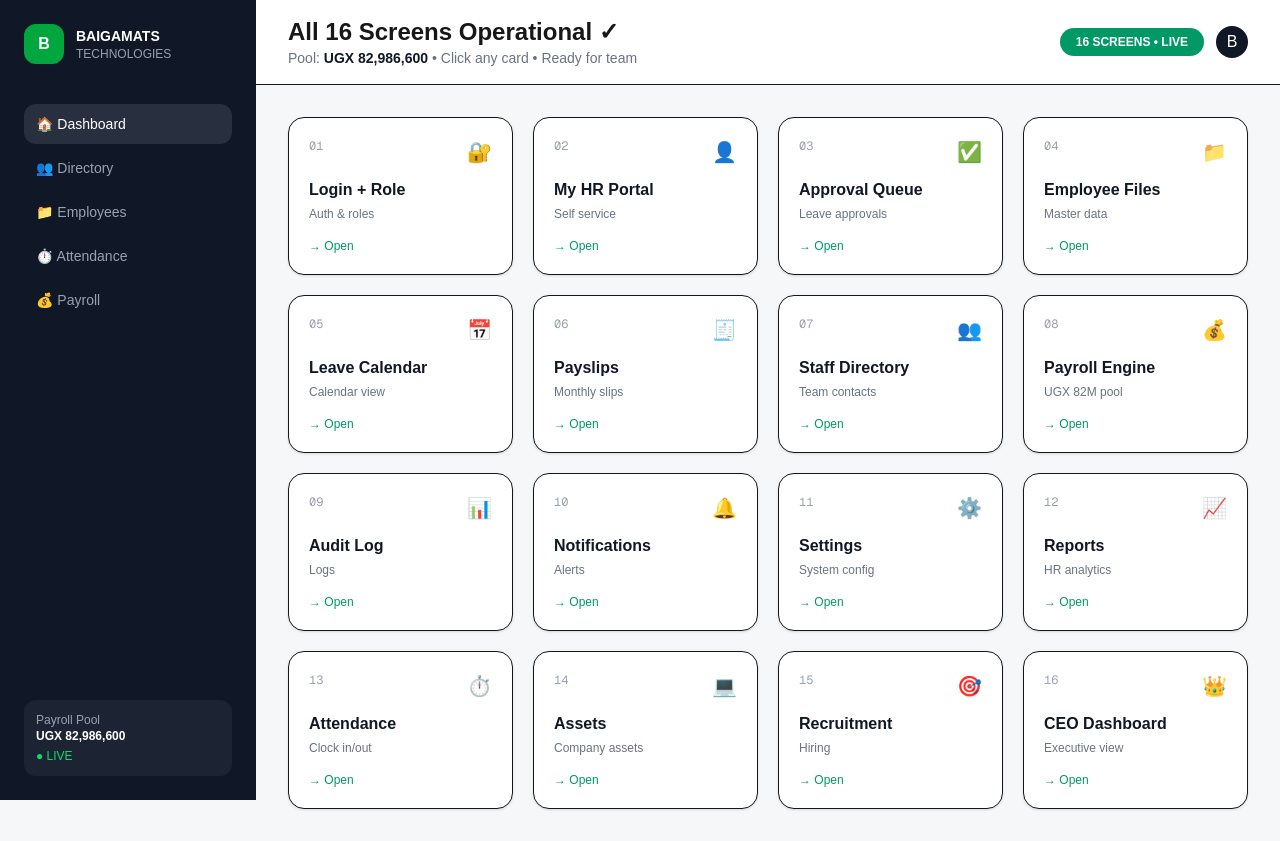
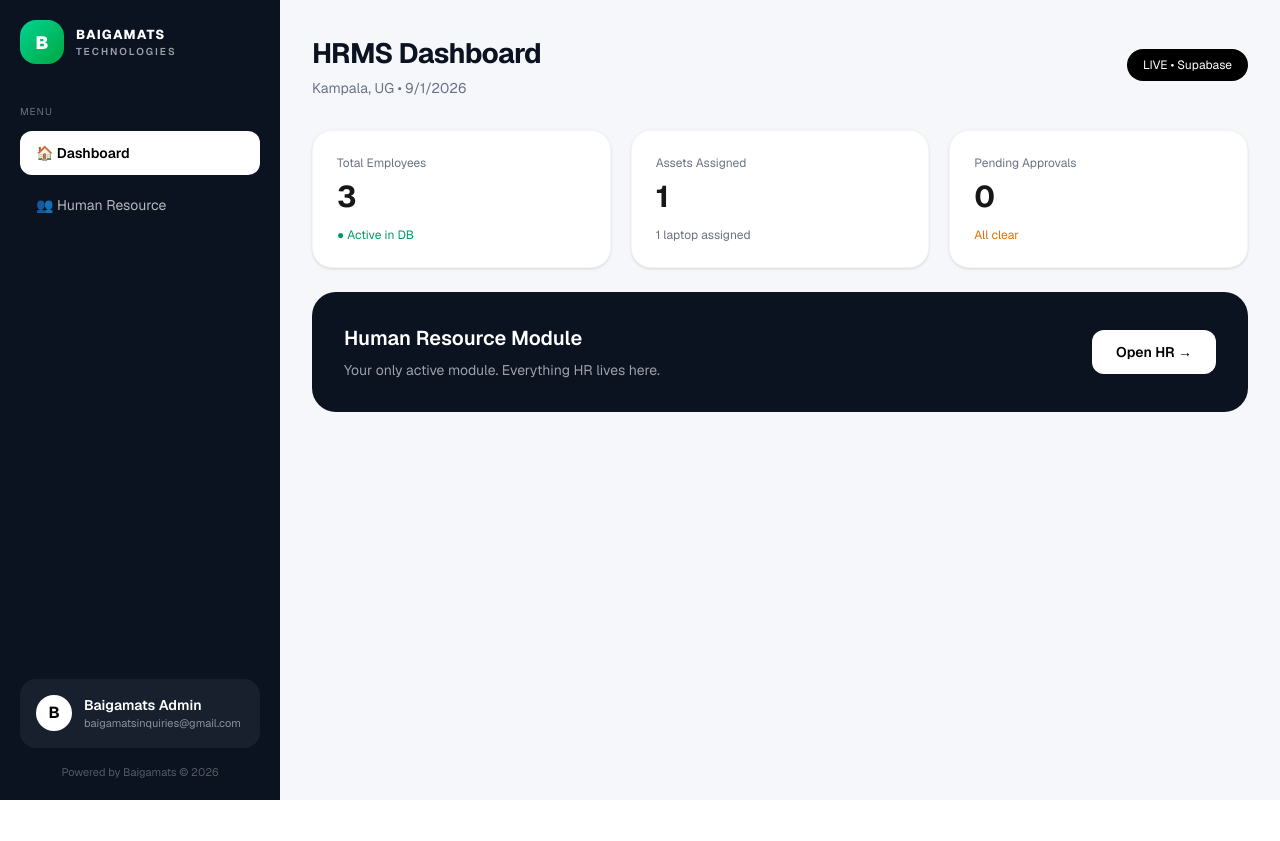
Before and after one commit to baigamats-sy/baigamats-hrms, a Next.js app: page / in a window 1280 px wide. After the commit the page ends 800 px from the top, so only its background shows below. Built offline with nearby package versions, Linux system fonts and the light colour scheme.

Commit message:
Clean to Dashboard + Human Resource only, beautiful fonts, powered by Baigamats 2026

```diff
--- /dev/null
+++ b/app/employees/layout.tsx
@@ -0,0 +1,2 @@
+mkdir app/employees -Force
+notepad app/employees/layout.tsx
--- a/app/page.tsx
+++ b/app/page.tsx
@@ -1,54 +1,74 @@
-"use client";
-import Link from "next/link";
-const modules = [
-  {id:"01", title:"Login + Role", path:"/login", icon:"🔐", desc:"Auth & roles"},
-  {id:"02", title:"My HR Portal", path:"/portal", icon:"👤", desc:"Self service"},
-  {id:"03", title:"Approval Queue", path:"/approvals", icon:"✅", desc:"Leave approvals"},
-  {id:"04", title:"Employee Files", path:"/employees", icon:"📁", desc:"Master data"},
-  {id:"05", title:"Leave Calendar", path:"/leave", icon:"📅", desc:"Calendar view"},
-  {id:"06", title:"Payslips", path:"/payslips", icon:"🧾", desc:"Monthly slips"},
-  {id:"07", title:"Staff Directory", path:"/directory", icon:"👥", desc:"Team contacts"},
-  {id:"08", title:"Payroll Engine", path:"/payroll", icon:"💰", desc:"UGX 82M pool"},
-  {id:"09", title:"Audit Log", path:"/audit", icon:"📊", desc:"Logs"},
-  {id:"10", title:"Notifications", path:"/notifications", icon:"🔔", desc:"Alerts"},
-  {id:"11", title:"Settings", path:"/settings", icon:"⚙️", desc:"System config"},
-  {id:"12", title:"Reports", path:"/reports", icon:"📈", desc:"HR analytics"},
-  {id:"13", title:"Attendance", path:"/attendance", icon:"⏱️", desc:"Clock in/out"},
-  {id:"14", title:"Assets", path:"/assets", icon:"💻", desc:"Company assets"},
-  {id:"15", title:"Recruitment", path:"/recruitment", icon:"🎯", desc:"Hiring"},
-  {id:"16", title:"CEO Dashboard", path:"/ceo", icon:"👑", desc:"Executive view"},
-];
+'use client';
+import Link from 'next/link';
+import { usePathname } from 'next/navigation';
+
 export default function Home() {
+  const path = usePathname();
   return (
-    <div className="min-h-screen bg-[#f6f7f9] flex">
-      <aside className="hidden md:flex w-64 bg-gray-900 text-white flex-col p-6 fixed h-full">
-        <div className="flex items-center gap-3 mb-10">
-          <div className="w-10 h-10 bg-green-600 rounded-xl flex items-center justify-center font-bold">B</div>
-          <div><p className="font-bold text-sm">BAIGAMATS</p><p className="text-xs text-gray-400">TECHNOLOGIES</p></div>
+    <div className="min-h-screen flex bg-[#f6f7fb] font-sans">
+      {/* SIDEBAR */}
+      <aside className="w-[280px] bg-[#0B1220] text-white flex flex-col p-5">
+        <div className="flex items-center gap-3">
+          <div className="w-11 h-11 bg-gradient-to-br from-emerald-400 to-green-600 rounded-2xl flex items-center justify-center font-black text-[18px]">B</div>
+          <div>
+            <div className="font-extrabold tracking-widest text-[13px]">BAIGAMATS</div>
+            <div className="text-[10px] tracking-[0.2em] text-white/60 font-semibold">TECHNOLOGIES</div>
+          </div>
         </div>
-        <nav className="space-y-1 flex-1">
-          <Link href="/" className="flex gap-3 px-3 py-2.5 bg-white/10 rounded-xl text-sm font-medium">🏠 Dashboard</Link>
-          <Link href="/directory" className="flex gap-3 px-3 py-2.5 hover:bg-white/5 rounded-xl text-sm text-gray-400">👥 Directory</Link>
-          <Link href="/employees" className="flex gap-3 px-3 py-2.5 hover:bg-white/5 rounded-xl text-sm text-gray-400">📁 Employees</Link>
-          <Link href="/attendance" className="flex gap-3 px-3 py-2.5 hover:bg-white/5 rounded-xl text-sm text-gray-400">⏱️ Attendance</Link>
-          <Link href="/payroll" className="flex gap-3 px-3 py-2.5 hover:bg-white/5 rounded-xl text-sm text-gray-400">💰 Payroll</Link>
-        </nav>
-        <div className="bg-white/5 rounded-xl p-3 text-xs"><p className="text-gray-400">Payroll Pool</p><p className="font-bold text-white">UGX 82,986,600</p><p className="text-green-400 mt-1">● LIVE</p></div>
+
+        <div className="mt-10 space-y-2">
+          <p className="text-[10px] tracking-widest text-white/40 mb-3">MENU</p>
+          <Link href="/" className="flex items-center gap-3 px-4 py-3 rounded-xl bg-white text-black font-semibold text-sm">🏠 Dashboard</Link>
+          <Link href="/employees" className="flex items-center gap-3 px-4 py-3 rounded-xl text-white/70 hover:bg-white/10 text-sm">👥 Human Resource</Link>
+        </div>
+
+        <div className="mt-auto space-y-4">
+          <div className="bg-white/[0.06] rounded-2xl p-4 flex items-center gap-3">
+            <div className="w-9 h-9 rounded-full bg-white text-black flex items-center justify-center font-bold">B</div>
+            <div className="flex-1">
+              <div className="text-sm font-semibold">Baigamats Admin</div>
+              <div className="text-[11px] text-white/50">baigamatsinquiries@gmail.com</div>
+            </div>
+          </div>
+          <div className="text-[11px] text-white/30 text-center">Powered by Baigamats © 2026</div>
+        </div>
       </aside>
-      <main className="flex-1 md:ml-64">
-        <header className="bg-white border-b sticky top-0 z-10 px-6 md:px-8 py-4 flex justify-between items-center">
-          <div><h1 className="text-2xl font-bold">All 16 Screens Operational ✓</h1><p className="text-sm text-gray-500">Pool: <b className="text-gray-900">UGX 82,986,600</b> • Click any card • Ready for team</p></div>
-          <div className="flex items-center gap-3"><span className="hidden md:inline bg-emerald-600 text-white px-4 py-1.5 rounded-full text-xs font-bold">16 SCREENS • LIVE</span><Link href="/login" className="w-8 h-8 bg-gray-900 text-white rounded-full flex items-center justify-center">B</Link></div>
-        </header>
-        <div className="p-6 md:p-8">
-          <div className="grid grid-cols-1 sm:grid-cols-2 lg:grid-cols-3 xl:grid-cols-4 gap-5">
-            {modules.map(m => (
-              <Link key={m.id} href={m.path} className="bg-white rounded-2xl p-5 border shadow-sm hover:shadow-lg hover:-translate-y-1 transition-all group">
-                <div className="flex justify-between items-start mb-3"><span className="text-xs text-gray-400 font-mono">{m.id}</span><span className="text-xl group-hover:scale-110 transition">{m.icon}</span></div>
-                <h3 className="font-bold text-gray-900">{m.title}</h3><p className="text-xs text-gray-500 mt-1">{m.desc}</p>
-                <p className="text-xs text-emerald-600 font-medium mt-4">→ Open</p>
-              </Link>
-            ))}
+
+      {/* MAIN */}
+      <main className="flex-1 p-8">
+        <div className="flex justify-between items-center mb-8">
+          <div>
+            <h1 className="text-[28px] font-bold tracking-tight text-[#0B1220]">HRMS Dashboard</h1>
+            <p className="text-sm text-gray-500 mt-1">Kampala, UG • {new Date().toLocaleDateString()}</p>
+          </div>
+          <div className="bg-black text-white text-xs px-4 py-2 rounded-full">LIVE • Supabase</div>
+        </div>
+
+        <div className="grid grid-cols-3 gap-5">
+          <div className="bg-white rounded-[20px] p-6 shadow-sm border border-black/[0.04]">
+            <div className="text-xs text-gray-500">Total Employees</div>
+            <div className="text-3xl font-bold mt-2">3</div>
+            <div className="text-xs text-emerald-600 mt-3">● Active in DB</div>
+          </div>
+          <div className="bg-white rounded-[20px] p-6 shadow-sm border border-black/[0.04]">
+            <div className="text-xs text-gray-500">Assets Assigned</div>
+            <div className="text-3xl font-bold mt-2">1</div>
+            <div className="text-xs text-gray-500 mt-3">1 laptop assigned</div>
+          </div>
+          <div className="bg-white rounded-[20px] p-6 shadow-sm border border-black/[0.04]">
+            <div className="text-xs text-gray-500">Pending Approvals</div>
+            <div className="text-3xl font-bold mt-2">0</div>
+            <div className="text-xs text-amber-600 mt-3">All clear</div>
+          </div>
+        </div>
+
+        <div className="mt-6 bg-[#0B1220] rounded-[24px] p-8 text-white">
+          <div className="flex items-center justify-between">
+            <div>
+              <h2 className="text-xl font-semibold">Human Resource Module</h2>
+              <p className="text-sm text-white/60 mt-2">Your only active module. Everything HR lives here.</p>
+            </div>
+            <Link href="/employees" className="bg-white text-black px-6 py-3 rounded-xl text-sm font-semibold">Open HR →</Link>
           </div>
         </div>
       </main>
```
